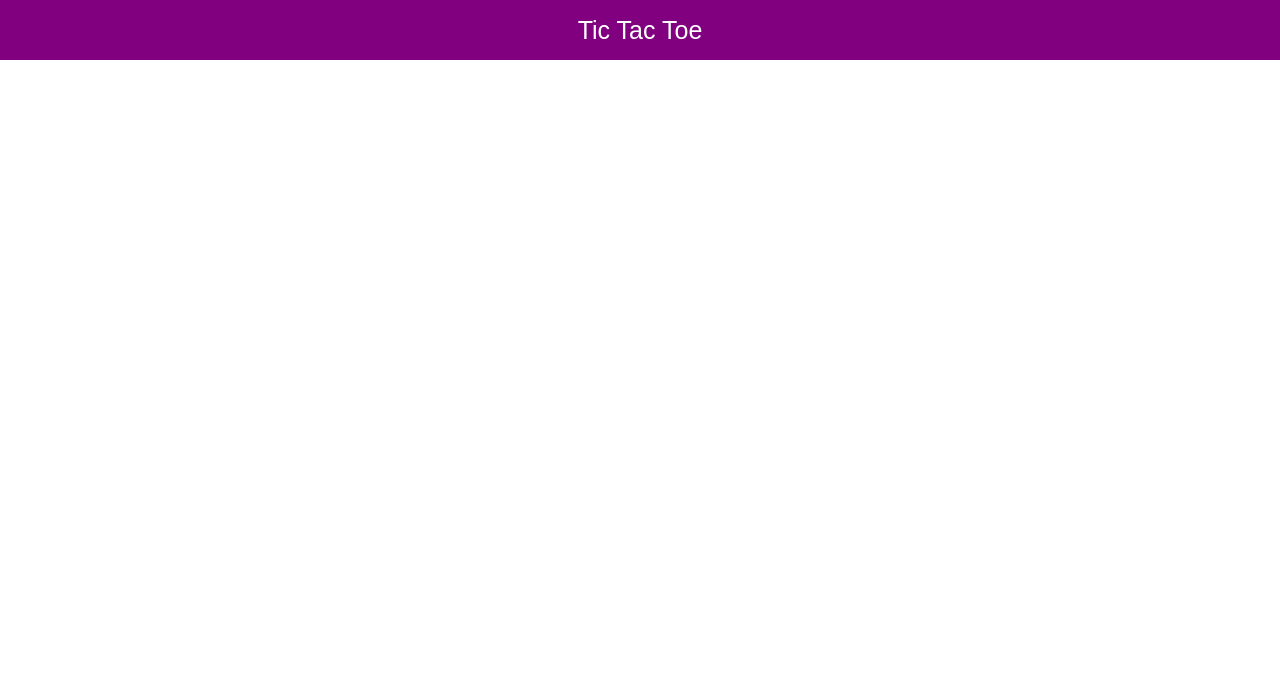
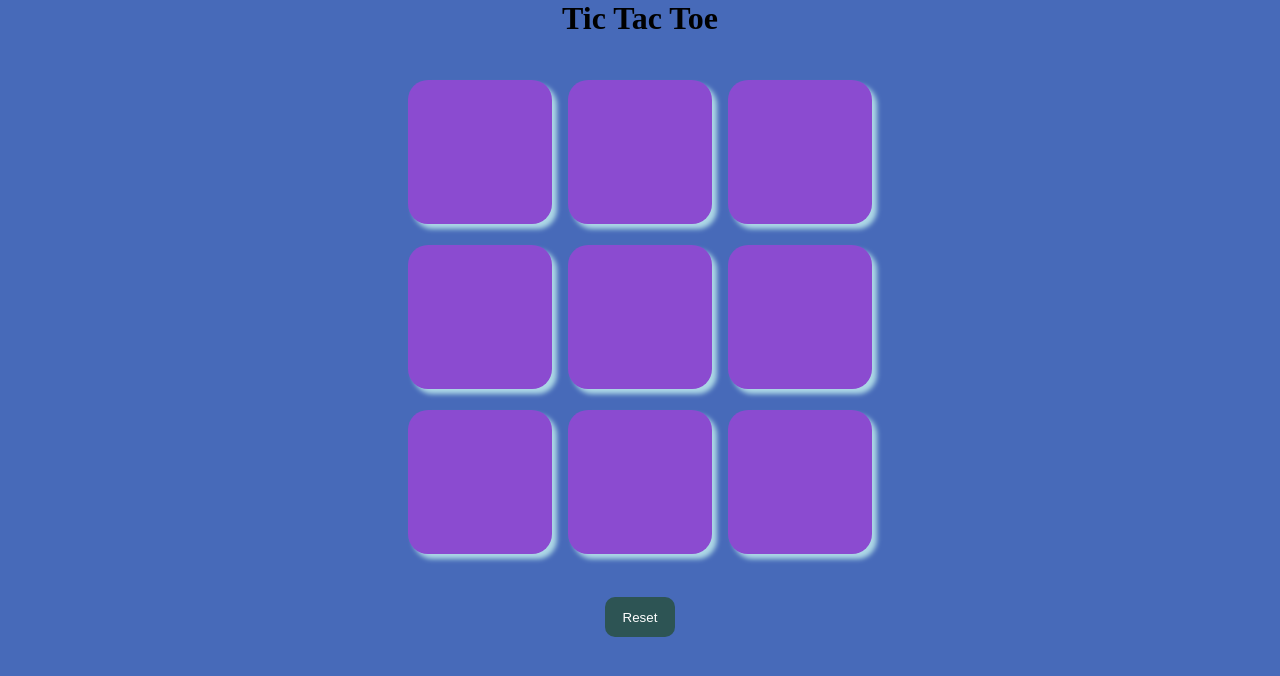
Before and after one commit to BSSE23015/Web-dev_, a PHP site: page / in a window 1280 px wide. Shown: the top 676 px of the page. Run offline with PHP 8.4, Linux system fonts and the light colour scheme.

Commit message:
tictactoe

```diff
--- a/JavaScript Projects/Tic Tac Toe/index.html
+++ b/JavaScript Projects/Tic Tac Toe/index.html
@@ -3,14 +3,25 @@
   <head>
     <meta charset="UTF-8" />
     <meta name="viewport" content="width=device-width, initial-scale=1.0" />
-    <title>TiC Tac Toe</title>
+    <title>Tic-Tac-Toe</title>
     <link rel="stylesheet" href="./style.css" />
   </head>
   <body>
-    <nav>
-      <ul>
-        <li>Tic Tac Toe</li>
-      </ul>
-    </nav>
+    <h1>Tic Tac Toe</h1>
+    <div class="container">
+      <div class="game">
+        <button class="box"></button>
+        <button class="box"></button>
+        <button class="box"></button>
+        <button class="box"></button>
+        <button class="box"></button>
+        <button class="box"></button>
+        <button class="box"></button>
+        <button class="box"></button>
+        <button class="box"></button>
+      </div>
+    </div>
+    <button id="reset">Reset</button>
+    <script src="./index.js"></script>
   </body>
 </html>
--- /dev/null
+++ b/JavaScript Projects/Tic Tac Toe/index.js
@@ -0,0 +1,26 @@
+let boxes = document.querySelectorAll(".box");
+let reset_Button = document.querySelector("#reset");
+
+let turnO = true;
+let winningPattern = [
+  [0, 1, 2],
+  [0, 3, 6],
+  [0, 4, 8],
+  [1, 4, 7],
+  [3, 4, 5],
+  [6, 7, 8],
+  [2, 5, 8],
+  [2, 4, 6],
+];
+boxes.forEach((box) => {
+  box.addEventListener("click", () => {
+    if (turnO) {
+      box.innerHTML = "O";
+      turnO = false;
+    } else {
+      box.innerHTML = "X";
+      turnO = true;
+    }
+    box.disabled = true;
+  });
+});
--- a/JavaScript Projects/Tic Tac Toe/style.css
+++ b/JavaScript Projects/Tic Tac Toe/style.css
@@ -1,17 +1,42 @@
 * {
   margin: 0;
   padding: 0;
-  list-style: none;
 }
-nav {
-  background-color: purple;
-  color: white;
+
+body {
+  background-color: #476ab9;
+  text-align: center;
+}
+.container {
+  height: 70vh;
   display: flex;
   align-items: center;
-  height: 60px;
-  justify-content: space-around;
+  justify-content: center;
 }
-nav li {
-  font-size: 25px;
-  font-family: "Poppins", sans-serif;
+.game {
+  height: 60vmin;
+  width: 60vmin;
+  display: flex;
+  align-items: center;
+  justify-content: center;
+  flex-wrap: wrap;
+  gap: 2vmin;
 }
+.box {
+  height: 18vmin;
+  width: 18vmin;
+  background-color: rgb(139, 75, 208);
+  border: none;
+  border-radius: 20px;
+  box-shadow: 5px 5px 5px lightblue;
+  color: white;
+  font-size: 9vmin;
+}
+#reset {
+  background-color: rgb(45, 84, 84);
+  height: 40px;
+  width: 70px;
+  border: none;
+  border-radius: 10px;
+  color: white;
+}
```
